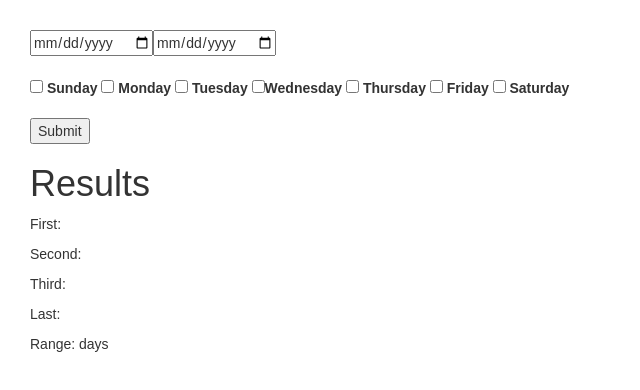
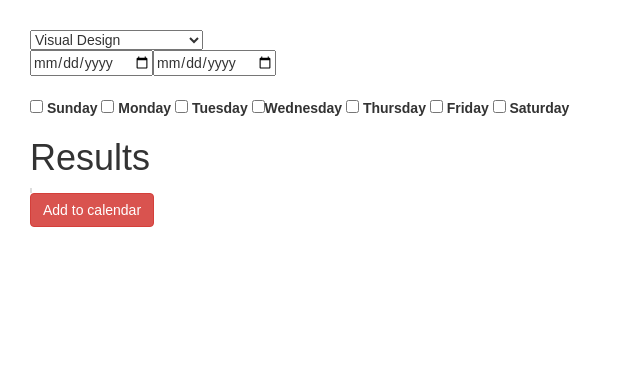
Before and after one commit to generalassembly-atx/ga-observation-scheduler, a React (Create React App) app: page / in a window 1280 px wide. Shown: the top 390 px of the page, without its empty margins (0-640 px from the left). Built offline with nearby package versions, Linux system fonts and the light colour scheme.

Commit message:
removed submit button from form and added class names dropdown

```diff
--- a/src/components/Form.js
+++ b/src/components/Form.js
@@ -1,16 +1,29 @@
 import React, { Component } from 'react';
 
 class Form extends Component {
+
   render() {
     return (
       <div>
-        <form onSubmit={this.props.onPost} className="form">
-          <fieldset className="dates">
+        <form onSubmit={this.props.onPost} id="form">
+          <fieldset className="course">
+            <select name="courses">
+              <option value="Visual Design" ref="vd">Visual Design</option>
+              <option value="Data Science" ref="ds">Data Science</option>
+              <option value="FEWD" ref="fewd">FEWD</option>
+              <option value="Digital Marketing" ref="dm">Digital Marketing</option>
+              <option value="Analytics" ref="an">Analytics</option>
+              <option value="Product Management" ref="pm">Product Management</option>
+              <option value="UX Design" ref="ux">User Experience Design</option>
+              <option value="JavaScript" ref="js">JavaScript</option>
+            </select>
+          </fieldset>
+          <fieldset className="dates" onChange={this.props.checkForm.bind(this)}>
             <input type="date" placeholder="Enter Start Date" name="start" ref="start" />
             <input type="date" placeholder="Enter End Date" name="end" ref="end" />
           </fieldset>
           <br></br>
-          <fieldset className="days">
+          <fieldset className="days" ref="days" onChange={this.props.checkForm.bind(this)} >
             <input type="checkbox" className="day" name="day" ref="day" value="Sunday" /> Sunday<span> </span>
             <input type="checkbox" className="day" name="day" ref="day" value="Monday" /> Monday<span> </span>
             <input type="checkbox" className="day" name="day" ref="day" value="Tuesday" /> Tuesday<span> </span>
@@ -19,8 +32,6 @@ class Form extends Component {
             <input type="checkbox" className="day" name="day" ref="day" value="Friday" /> Friday<span> </span>
             <input type="checkbox" className="day" name="day" ref="day" value="Saturday" /> Saturday<span> </span>
           </fieldset>
-          <br></br>
-          <input type="submit" value="Submit"/>
         </form>
       </div>
     )
--- a/src/components/Homepage.js
+++ b/src/components/Homepage.js
@@ -10,6 +10,7 @@ let first = '';
 let second = '';
 let third = '';
 let fourth = '';
+let daysInAWeek = 7;
 
 class Homepage extends Component {
 
@@ -26,81 +27,96 @@ class Homepage extends Component {
       third: null,
       fourth: null
     };
-  };
+  }
 
   checkFirstDay(day){
-    const dayOfWeek = day.format('dddd');
-    var i = 0;
-    while (i < 5) {
+    let i = 0;
+    while (i < daysInAWeek) {
       if (days.indexOf(day.format('dddd')) > -1) {
         first = day.format('dddd, MMMM Do, YYYY');
-        i = 5;
+        break;
       } else {
         day = day.add(1, 'days');
         i++
       }
     }
-  };
+  }
 
   checkSecondDay(day){
-    const dayOfWeek = day.format('dddd');
-    var i = 0;
-    while (i < 5) {
+    let i = 0;
+    while (i < daysInAWeek) {
       if (days.indexOf(day.format('dddd')) > -1) {
         second = day.format('dddd, MMMM Do, YYYY');
-        i = 5;
+        break;
       } else {
         day = day.add(1, 'days');
         i++
       }
     }
-  };
+  }
 
   checkFourthDay(day){
-    const dayOfWeek = day.format('dddd');
-    var i = 0;
-    while (i < 5) {
+    let i = 0;
+    while (i < daysInAWeek) {
       if (days.indexOf(day.format('dddd')) > -1) {
         fourth = day.format('dddd, MMMM Do, YYYY');
-        i = 5;
+        break;
       } else {
         day = day.subtract(1, 'days');
         i++
       }
     }
-  };
+  }
 
   checkThirdDay(day){
-    const dayOfWeek = day.format('dddd');
-    var i = 0;
-    while (i < 5) {
+    let i = 0;
+    while (i < daysInAWeek) {
       if (days.indexOf(day.format('dddd')) > -1) {
         third = day.format('dddd, MMMM Do, YYYY');
-        i = 5;
+        break;
       } else {
-        day = day.subtract(1, 'days');
+        day = day.add(1, 'days');
         i++
       }
     }
-  };
+  }
+
+  checkForm() {
+    let checked = false;
+    // check to see if all data is ready
+    // everything is good
+    for (var i = 0; i < this.refs.days.children.length; i++) {
+      if (this.refs.days.children[i].checked) {
+        checked = true;
+      }
+    }
+    console.log('refs ', checked);
+    if (checked == true && this.refs.start !== '' && this.refs.end !== '') {
+      // document.getElementById('form').submit();
+      console.log('we good');
+      this.props.onPost();
+    }
+  }
 
   onPost(event) {
-    event.preventDefault();
+    //event.preventDefault();
+    console.log('hello');
+    var form = document.getElementById('form');
 
-    for (var i = 0; i < event.target.day.length; i++) {
-      if (event.target.day[i].checked) {
-        days.push(event.target.day[i].value);
+    for (var i = 0; i < form.day.length; i++) {
+      if (form.day[i].checked) {
+        days.push(form.day[i].value);
       }
     }
-    const day1 = moment(event.target.start.value);
-    const day2 = moment(event.target.end.value);
+    const day1 = moment(form.start.value);
+    const day2 = moment(form.end.value);
     const diff = day2.subtract(7, 'days').diff(day1.add(4, 'days'), 'days');
-    // first = moment(event.target.start.value).add(4, 'days').format("dddd, MMMM Do, YYYY");
-    const firstMoment = moment(event.target.start.value).add(4, 'days');
+    // first = moment(form.start.value).add(4, 'days').format("dddd, MMMM Do, YYYY");
+    const firstMoment = moment(form.start.value).add(4, 'days');
     this.checkFirstDay(firstMoment);
     this.checkSecondDay(firstMoment.add(Math.ceil(diff/3), 'days'))
-    // fourth = moment(event.target.end.value).subtract(7, 'days').format("dddd, MMMM Do, YYYY");
-    const fourthMoment = moment(event.target.end.value).subtract(7, 'days');
+    // fourth = moment(form.end.value).subtract(7, 'days').format("dddd, MMMM Do, YYYY");
+    const fourthMoment = moment(form.end.value).subtract(7, 'days');
     this.checkFourthDay(fourthMoment);
     this.checkThirdDay(fourthMoment.subtract(Math.ceil(diff/3), 'days'));
     // third = fourthMoment.subtract(Math.ceil(diff/3), 'days').format('dddd, MMMM Do, YYYY');
@@ -108,19 +124,19 @@ class Homepage extends Component {
     this.setState({
       days: days,
       diff: diff,
-      first: first,
-      second: second,
-      third: third,
-      fourth: fourth
+      first: '1st Observation Day: ' + first,
+      second: '2nd Observation Day: ' + second,
+      third: '3rd Observation Day: ' + third,
+      fourth: '4th Observation Day: ' + fourth
     });
-  };
+  }
 
   render() {
 
     return (
       <div>
-        <Form onPost={this.onPost.bind(this)}/>
-        <Results days={this.state.days} startDate={this.state.startDate} endDate={this.state.endDate} diff={this.state.diff} first={this.state.first} second={this.state.second} third={this.state.third} fourth={this.state.fourth} />
+        <Form onPost={this.onPost.bind(this)} checkForm={this.checkForm}/>
+        <Results days={this.state.days} diff={this.state.diff} first={this.state.first} second={this.state.second} third={this.state.third} fourth={this.state.fourth} />
       </div>
     )
   }
--- a/src/components/Results.js
+++ b/src/components/Results.js
@@ -1,5 +1,4 @@
 import React, { Component } from 'react';
-var moment = require('moment');
 
 
 class Results extends Component {
@@ -11,11 +10,23 @@ class Results extends Component {
     return (
       <div>
         <h1>Results</h1>
-        <p>First: {this.props.first}</p>
-        <p>Second: {this.props.second}</p>
-        <p>Third: {this.props.third}</p>
-        <p>Last: {this.props.fourth}</p>
-        <p>Range: {this.props.diff} days</p>
+        <table className="table-bordered">
+          <tbody>
+            <tr>
+              <td>{this.props.first}</td>
+            </tr>
+            <tr>
+              <td>{this.props.second}</td>
+            </tr>
+            <tr>
+              <td>{this.props.third}</td>
+            </tr>
+            <tr>
+              <td>{this.props.fourth}</td>
+            </tr>
+          </tbody>
+        </table>
+        <button className="btn btn-danger">Add to calendar</button>
       </div>
     )
   }
```
